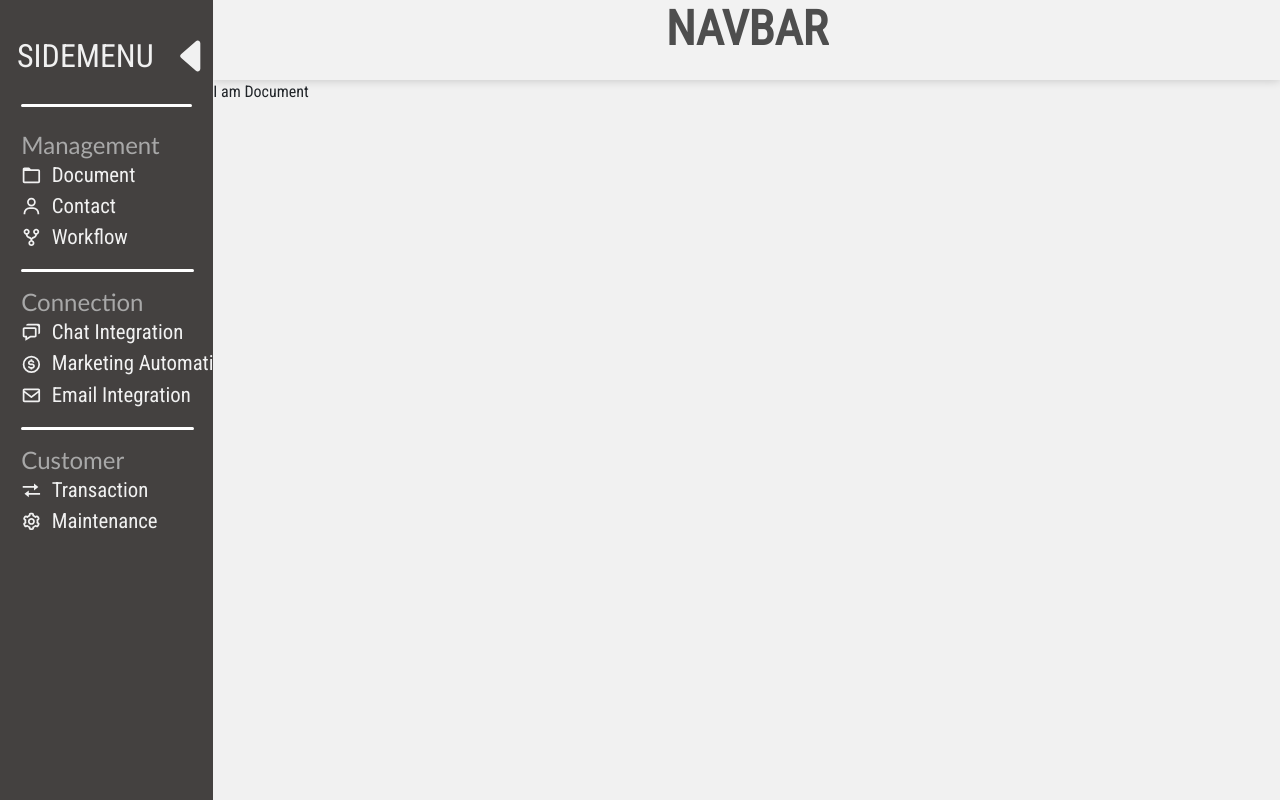
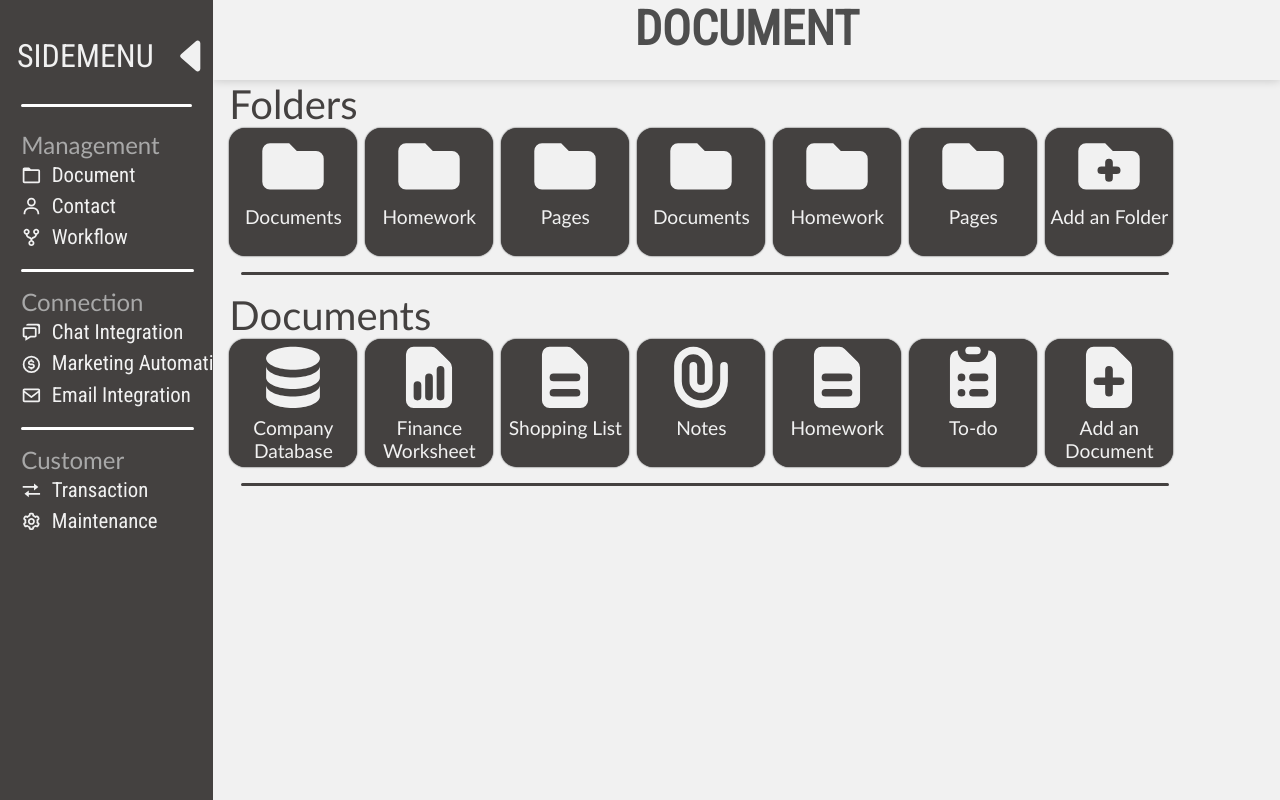
Before and after one commit to joao-erik2077/react-dashboard-ui, a React (Create React App) app: page / in a window 1280 px wide. Built offline with nearby package versions, Linux system fonts and the light colour scheme; a web font is replaced by a local one.

Commit message:
Document component

```diff
--- a/src/App.tsx
+++ b/src/App.tsx
@@ -18,25 +18,21 @@ class App extends React.Component<any, any> {
 
     constructor(props: any) {
         super(props);
-        this.state = {dashboard: dashboards['Document']};
+        this.state = {dashboard: dashboards['Document'], currentDashboard: 'Document'};
     }
 
     render() {
         return (
             <div className="App row">
                 <div className="col-2 sidebar">
-                    <DashboardSidebar setDashboard={(key: string) => this.setState({dashboard: dashboards[key]})} />
+                    <DashboardSidebar setDashboard={(key: string) => this.setState({dashboard: dashboards[key], currentDashboard: key})} />
                 </div>
                 <div className="col">
-                    <DashboardNavbar />
+                    <DashboardNavbar title={this.state.currentDashboard} />
                     <Dashboard dashboard={this.state.dashboard} />
                 </div>
             </div>
         );
-    }
-
-    setDashboard(key: string) {
-        this.setState({dashboard: dashboards[key]});
     }
 }
 
--- a/src/components/Dashboard/Dashboard.scss
+++ b/src/components/Dashboard/Dashboard.scss
@@ -4,9 +4,4 @@ $dashboard: #f1f1f1;
     width: 100%;
     height: 90%;
     background-color: $dashboard;
-
-    * {
-        width: 100%;
-        height: 100%;
-    }
 }
--- a/src/components/Dashboard/Document/Document.scss
+++ b/src/components/Dashboard/Document/Document.scss
@@ -0,0 +1,26 @@
+.Section {
+    display: flex;
+    flex-direction: column;
+    align-items: flex-start;
+    margin-left: 1rem;
+    max-width: min-content;
+
+    .DocumentSectionTitle {
+        color: #444140;
+        font-family: 'Gill Sans', 'Gill Sans MT', Calibri, 'Trebuchet MS', sans-serif;
+    }
+
+    .Divider {
+        margin-top: 1rem;
+        margin-bottom: 1rem;
+        width: 100%;
+        display: flex;
+        justify-content: center;
+
+        div {
+            width: 97.5%;
+            border-bottom: 3px solid #444140;
+            border-radius: 3rem;
+        }
+    }
+}
--- a/src/components/Dashboard/Document/Document.tsx
+++ b/src/components/Dashboard/Document/Document.tsx
@@ -1,12 +1,96 @@
 import React from 'react';
 import './Document.scss';
 
+import DocumentItemList from './DocumentItemList/DocumentItemList';
+
+import {
+    HiFolder,
+    HiFolderAdd,
+    HiDatabase,
+    HiDocumentReport,
+    HiDocumentAdd,
+    HiDocumentText,
+    HiClipboardList,
+    HiPaperClip,
+} from 'react-icons/hi';
+
 function Document() {
     return (
-        <div className="Document">
-            I am Document
+        <div className='Document'>
+            <div className="Section">
+                <h1 className='DocumentSectionTitle'>Folders</h1>
+                <DocumentItemList data={foldersData} />
+                <div className="Divider"><div></div></div>
+            </div>
+            <div className="Section">
+                <h1 className='DocumentSectionTitle'>Documents</h1>
+                <DocumentItemList data={documentsData} />
+                <div className="Divider"><div></div></div>
+            </div>
         </div>
     );
 }
 
+const foldersData = [
+    {
+        icon: <HiFolder />,
+        name: 'Documents',
+    },
+    {
+        icon: <HiFolder />,
+        name: 'Homework',
+    },
+    {
+        icon: <HiFolder />,
+        name: 'Pages',
+    },
+    {
+        icon: <HiFolder />,
+        name: 'Documents',
+    },
+    {
+        icon: <HiFolder />,
+        name: 'Homework',
+    },
+    {
+        icon: <HiFolder />,
+        name: 'Pages',
+    },
+    {
+        icon: <HiFolderAdd />,
+        name: 'Add an Folder',
+    },
+];
+
+const documentsData = [
+    {
+        icon: <HiDatabase />,
+        name: 'Company Database',
+    },
+    {
+        icon: <HiDocumentReport />,
+        name: 'Finance Worksheet',
+    },
+    {
+        icon: <HiDocumentText />,
+        name: 'Shopping List',
+    },
+    {
+        icon: <HiPaperClip />,
+        name: 'Notes',
+    },
+    {
+        icon: <HiDocumentText />,
+        name: 'Homework',
+    },
+    {
+        icon: <HiClipboardList />,
+        name: 'To-do',
+    },
+    {
+        icon: <HiDocumentAdd />,
+        name: 'Add an Document',
+    },
+];
+
 export default Document;
--- /dev/null
+++ b/src/components/Dashboard/Document/DocumentItem/DocumentItem.scss
@@ -0,0 +1,48 @@
+.DocumentItem {
+    width: 8rem;
+    height: 8rem;
+    border-radius: 1rem;
+    display: flex;
+    flex-direction: column;
+    overflow: hidden;
+    cursor: pointer;
+    transition: 0.3s;
+    box-shadow: 0 0 0.1rem #000000;
+    margin-right: 0.5rem;
+
+    background-color: #444140;
+    color: #f1f1f1;
+    &:hover {
+        background-color: #3b3938;
+        color: #ebebeb;
+    }
+
+
+    .DocumentItemIcon {
+        height: 60%;
+
+        svg {
+            width: 100%;
+            height: 100%;
+
+            path+path {
+                stroke: #444140;
+
+                &:hover {
+                    stroke: #3b3938;
+                }
+            }
+        }
+    }
+
+    .DocumentItemName {
+        flex-grow: 1;
+        h1 {
+            text-align: center;
+            font-size: 1.2rem;
+            font-family: 'Gill Sans', 'Gill Sans MT', Calibri, 'Trebuchet MS', sans-serif;
+            word-wrap: break-word;
+        }
+    }
+
+}
--- /dev/null
+++ b/src/components/Dashboard/Document/DocumentItem/DocumentItem.tsx
@@ -0,0 +1,17 @@
+import React from 'react';
+import './DocumentItem.scss';
+
+function DocumentItem(props: any) {
+    return (
+        <div className={`DocumentItem ${props.color}`}>
+            <div className="DocumentItemIcon">
+                {props.icon}
+            </div>
+            <div className='DocumentItemName'>
+                <h1>{props.name}</h1>
+            </div>
+        </div>
+    );
+}
+
+export default DocumentItem;
--- /dev/null
+++ b/src/components/Dashboard/Document/DocumentItemList/DocumentItemList.scss
@@ -0,0 +1,3 @@
+.DocumentItemList {
+    display: flex;
+}
--- /dev/null
+++ b/src/components/Dashboard/Document/DocumentItemList/DocumentItemList.tsx
@@ -0,0 +1,25 @@
+import React from 'react';
+import './DocumentItemList.scss';
+
+import DocumentItem from './../DocumentItem/DocumentItem';
+
+function DocumentItemList(props: any) {
+    const data = props.data;
+
+    return (
+        <div className='DocumentItemList'>
+            {getItems(data)}
+        </div>
+    );
+}
+
+function getItems(data: any) {
+    return data.map((data: any, index: number) => <DocumentItem
+        icon={data.icon}
+        name={data.name}
+        key={index}
+    />);
+}
+
+
+export default DocumentItemList;
--- a/src/components/DashboardNavbar/DashboardNavbar.scss
+++ b/src/components/DashboardNavbar/DashboardNavbar.scss
@@ -15,6 +15,7 @@ $navbar: #f2f2f2;
     color: #4e4e4e;
     font-size: 3rem;
     font-weight: bold;
+    text-transform: uppercase;
 }
 
 .OpenSidemenu {
@@ -22,6 +23,6 @@ $navbar: #f2f2f2;
     left: 0.5vw;
     top: 2vh;
     font-size: 4rem;
-    color: black;
+    color: #312f2f;
     cursor: pointer;
 }
--- a/src/components/DashboardNavbar/DashboardNavbar.tsx
+++ b/src/components/DashboardNavbar/DashboardNavbar.tsx
@@ -3,11 +3,12 @@ import './DashboardNavbar.scss';
 
 import { BsFillCaretRightFill } from 'react-icons/bs';
 
-function DashboardNavbar() {
+function DashboardNavbar(props: any) {
+    const title = props.title || 'a';
     return (
         <div className="DashboardNavbar">
             <BsFillCaretRightFill className='OpenSidemenu' onClick={openSidemenu} />
-            <h1 className="NavbarTitle">NAVBAR</h1>
+            <h1 className="NavbarTitle">{title}</h1>
         </div>
     );
 }
```
